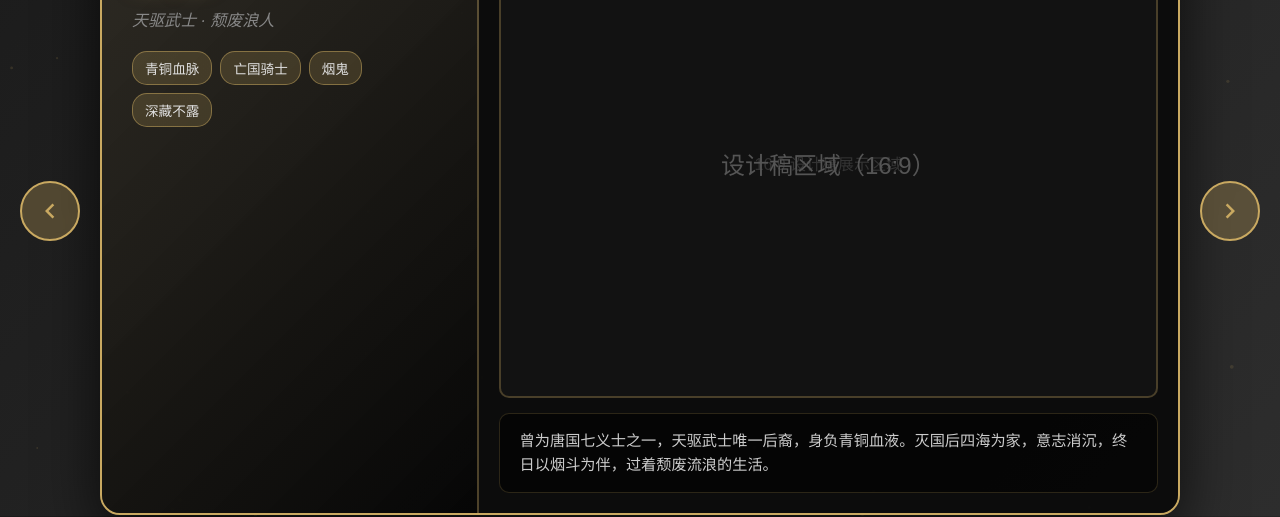
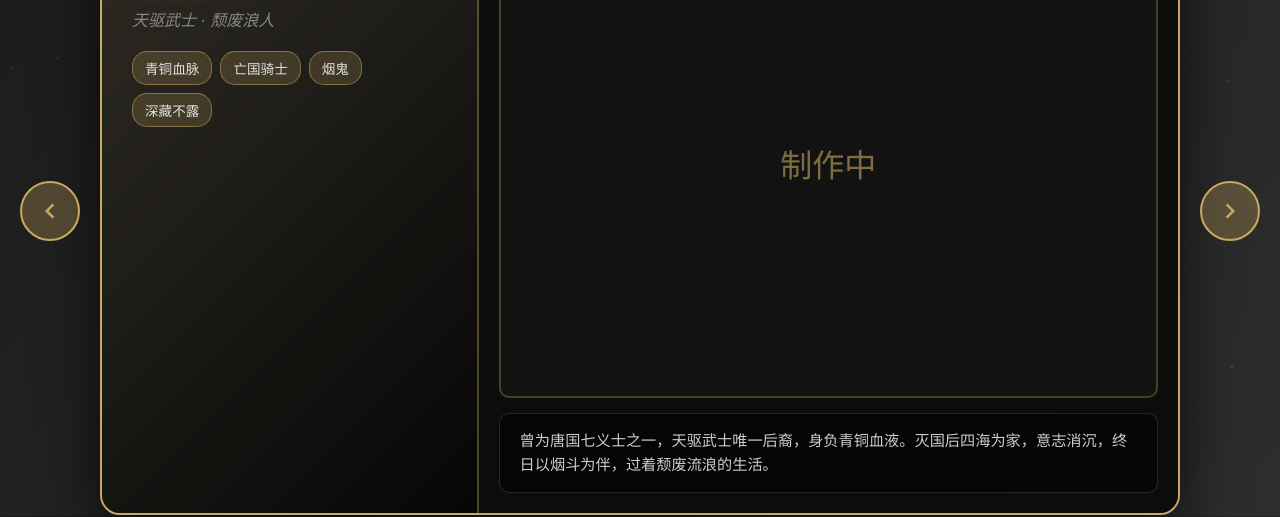
Before and after one commit to Stxr/collected-docs-archive, a plain HTML site: page characters.html in a window 1280 px wide. Shown: the part 284-801 px from the top of the page. Drawn offline with Linux system fonts and the light colour scheme.

Commit message:
fix: 无图片时显示"制作中"
- 没有图片时显示"制作中"（金色大字）
- 添加 .no-image 样式类判断
- 移除旧的默认文本
- 字体更大（2rem），颜色为金色主题色

```diff
--- a/characters.html
+++ b/characters.html
@@ -185,11 +185,12 @@
             min-height: 0;
         }
 
-        .design-preview::before {
-            content: '16:9 设计稿展示区域';
+        .design-preview.no-image::before {
+            content: '制作中';
             position: absolute;
-            font-size: 1rem;
-            opacity: 0.5;
+            font-size: 2rem;
+            opacity: 0.6;
+            color: #c9a961;
         }
 
         .design-preview img {
@@ -563,8 +564,8 @@
                             </div>
                         </div>
                         <div class="card-right">
-                            <div class="design-preview">
-                                ${char.image ? `<img src="${char.image}" alt="${char.name}设计稿">` : '<span>设计稿区域（16:9）</span>'}
+                            <div class="design-preview ${char.image ? '' : 'no-image'}">
+                                ${char.image ? `<img src="${char.image}" alt="${char.name}设计稿">` : ''}
                             </div>
                             <div class="card-description">${char.description}</div>
                         </div>
```
